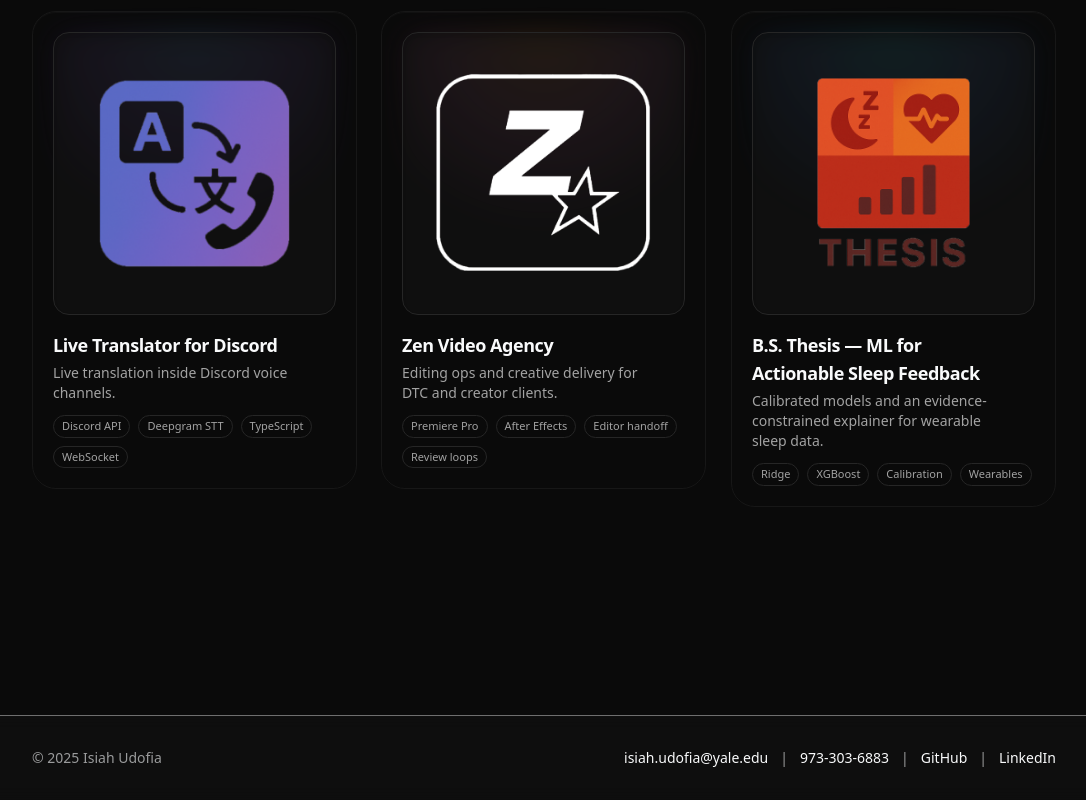
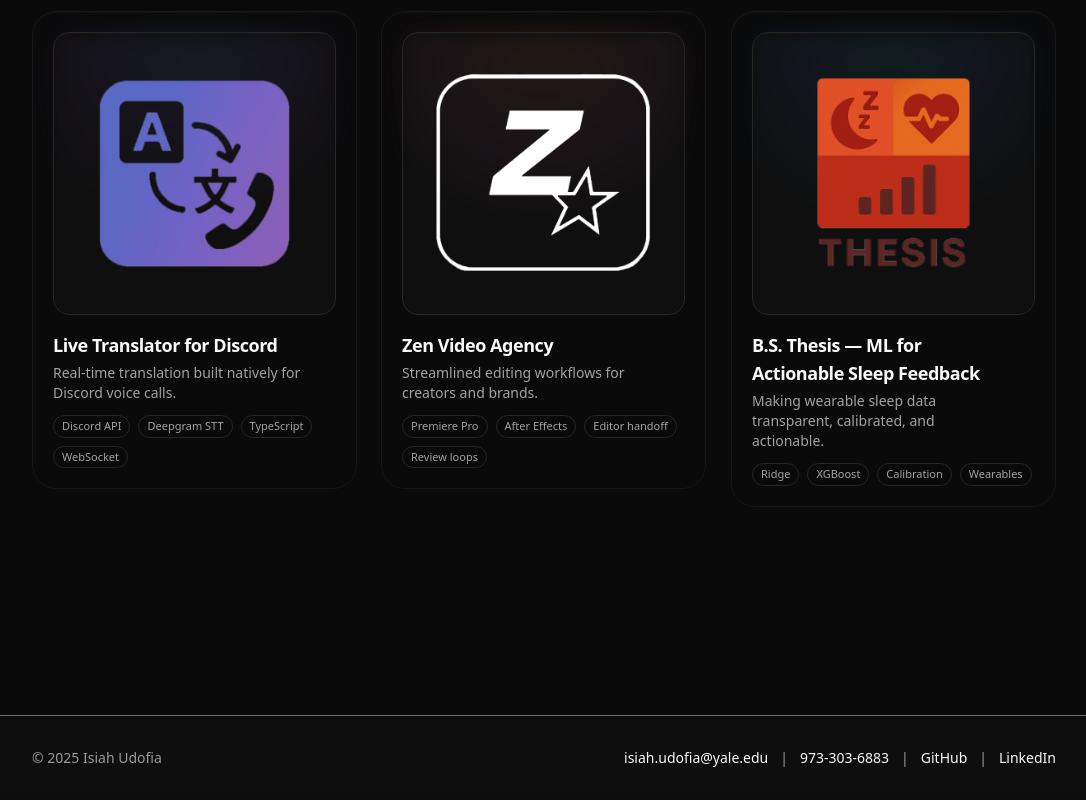
Before and after one commit to iudofia2026/isiahudofia.com, a Next.js app: page / in a window 1280 px wide. Shown: the part 709-1509 px from the top of the page, without its empty margins (96-1182 px from the left). Built offline with nearby package versions, Linux system fonts and the light colour scheme.

Commit message:
Shorten project taglines for concise blurbs

```diff
--- a/data/projects.ts
+++ b/data/projects.ts
@@ -15,7 +15,7 @@ export const projects: Project[] = [
   {
     slug: "discord-voice-translator",
     title: "Live Translator for Discord",
-    tagline: "Live translation inside Discord voice channels.",
+    tagline: "Real-time translation built natively for Discord voice calls.",
     dates: "2025 — Present",
     stack: ["Discord API", "Deepgram STT", "TypeScript", "WebSocket"],
     highlights: [
@@ -36,7 +36,7 @@ export const projects: Project[] = [
   {
     slug: "zen-video-agency",
     title: "Zen Video Agency",
-    tagline: "Editing ops and creative delivery for DTC and creator clients.",
+    tagline: "Streamlined editing workflows for creators and brands.",
     dates: "2022 — Present",
     stack: ["Premiere Pro", "After Effects", "Editor handoff", "Review loops"],
     highlights: [
@@ -54,7 +54,7 @@ export const projects: Project[] = [
   {
     slug: "thesis-abcd-sleep-ml",
     title: "B.S. Thesis — ML for Actionable Sleep Feedback",
-    tagline: "Calibrated models and an evidence-constrained explainer for wearable sleep data.",
+    tagline: "Making wearable sleep data transparent, calibrated, and actionable.",
     dates: "2025 — 2026 (ongoing)",
     stack: ["Ridge", "XGBoost", "Calibration", "Wearables"],
     highlights: [
```
